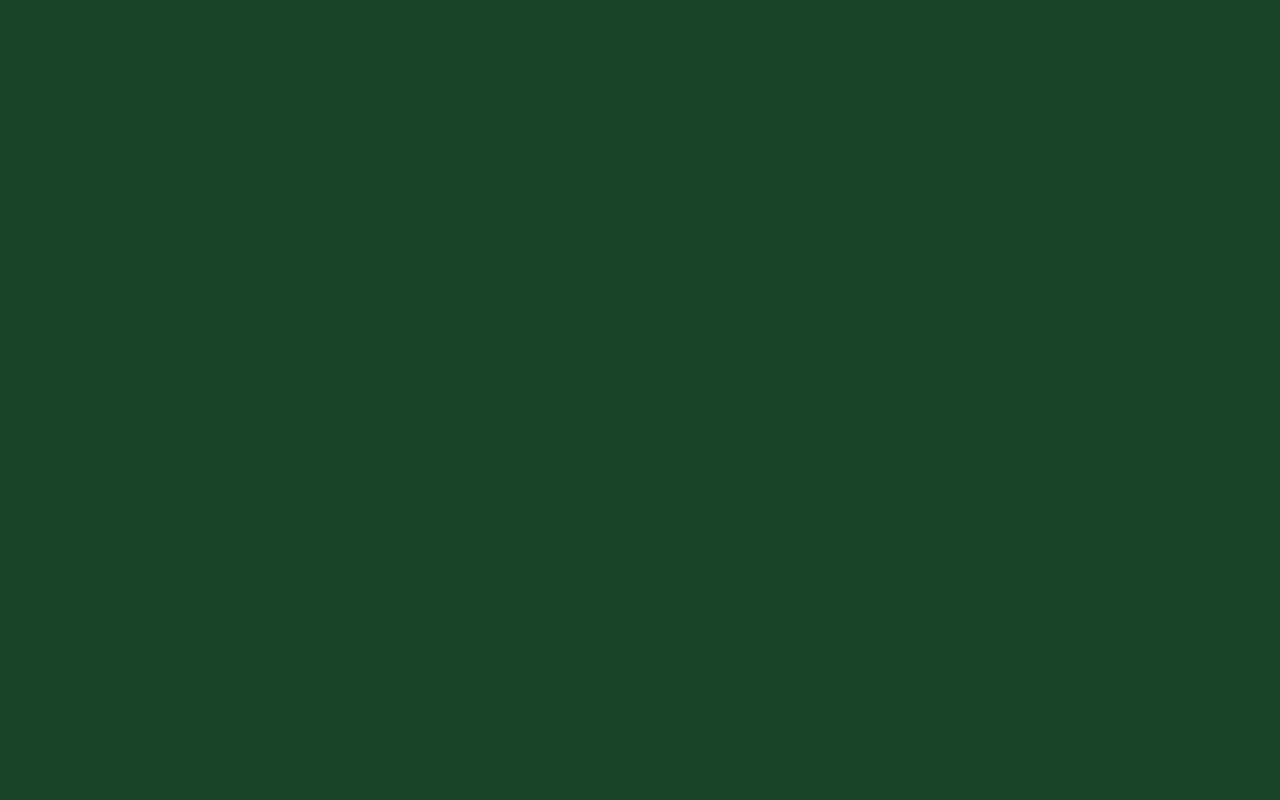
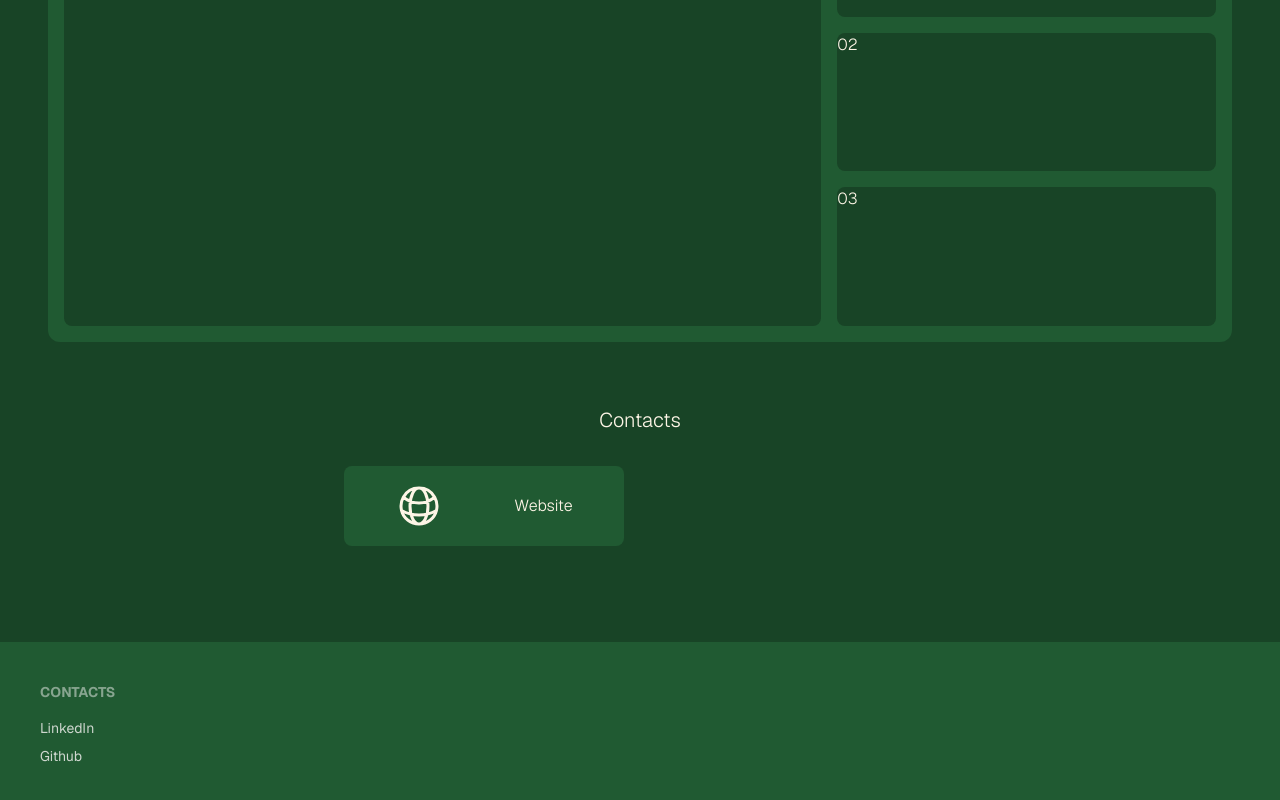
Before and after one commit to dhimiterPoison/dhimiterhelmi-old, a Next.js app: page /career/a-human-experience in a window 1280 px wide. Before the commit this address had no page. Shown: the part 1042-1842 px from the top of the page. Before the commit the page ends 800 px from the top, so only its background shows below. Built offline with nearby package versions, Linux system fonts and the light colour scheme.

Commit message:
added my company in the career carousel

```diff
--- a/app/components/CarrerCarousel.tsx
+++ b/app/components/CarrerCarousel.tsx
@@ -20,6 +20,7 @@ import GeneralDb from '../../public/general-db.svg';
 
 import SwedenFlag from '../../public/flag-sweden.svg';
 import ItalyFlag from '../../public/flag-italy.svg';
+import NetherlandsFlag from '../../public/flag-netherlands.svg';
 
 import AlfaSistemiLogo from '../../public/career/alfasistemi-logo.png';
 import AlfaSistemiCover from '../../public/career/alfasistemi-cover.png';
@@ -52,6 +53,45 @@ const icons = {
 };
 
 export const experiences = [
+	{
+		id: 3,
+		slug: 'a-human-experience',
+		company: 'a Human Experience',
+		logo: AlfaSistemiLogo,
+		cover: AlfaSistemiCover,
+		profilePicture: "/career/alfasistemi/alfa-profile.jpg",
+		role: 'Founder & FullStack Developer',
+		duration: '08/2024 - Present',
+		location: 'Amsterdam, Netherlands',
+		shortLocation: 'Netherlands',
+		flag: NetherlandsFlag,
+		description: ``,
+		tech: [
+			icons.typescript,
+			icons.react,
+			icons.nextjs,
+			icons.tailwind,
+			icons.git,
+		],
+		shortSkills: [
+			''
+		],
+		skills: [
+			{ "type": "text", "message": "temp" },
+		],
+		contacts: [
+			// {
+			// 	logo: <LinkedinIcon className='fill-white' />,
+			// 	link: 'https://www.linkedin.com/company/a-human-experience/',
+			// 	name: "Linkedin"
+			// },
+			{
+				logo: <GlobeIcon />,
+				link: 'https://www.dhimhumanexperience.com/',
+				name: "Website"
+			},
+		],
+	},
 	{
 		id: 3,
 		slug: 'alfa-sistemi',
```
Also changed, not shown: public/flag-netherlands.svg (added), 1 other file (tests, documents, lock files or other folders).
